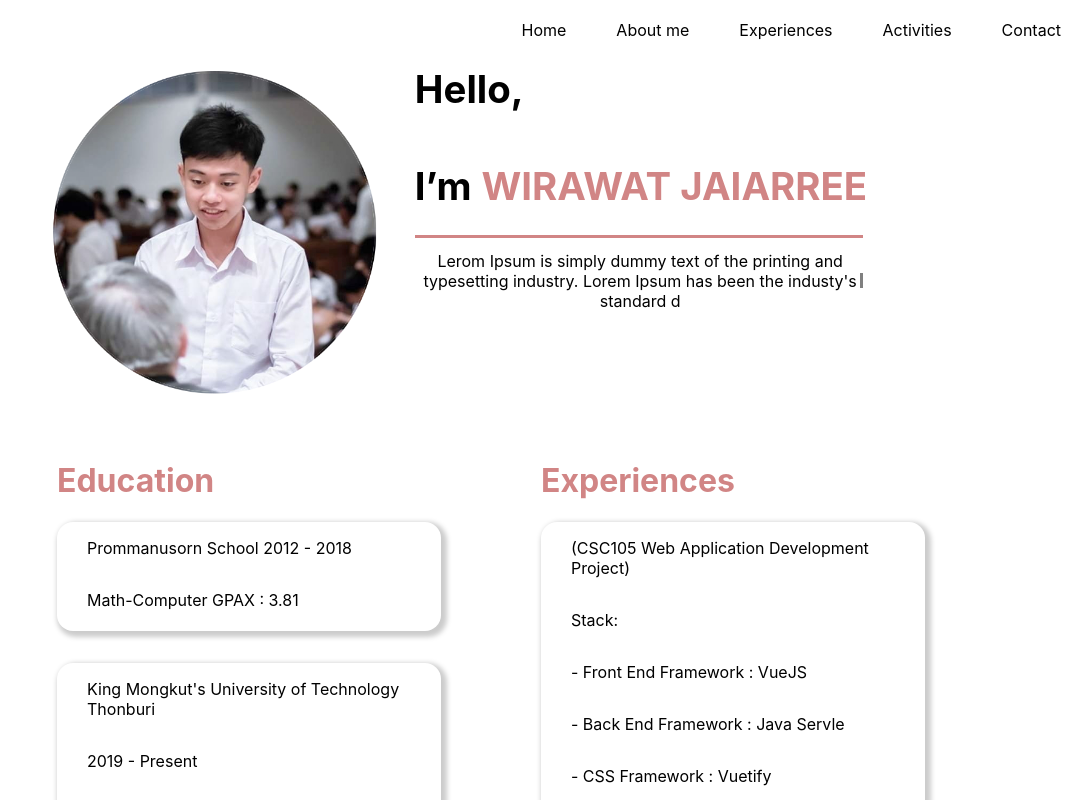
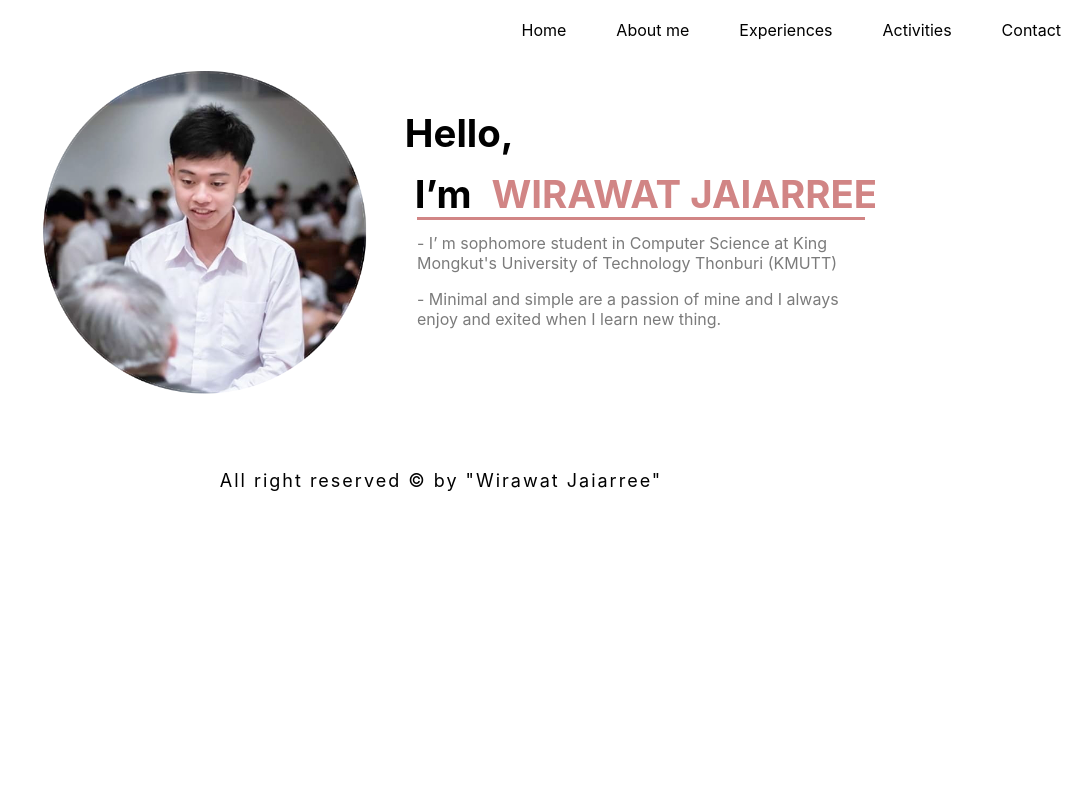
Before and after one commit to wiree65/Wiree-Porfolio, a Next.js app: page /about in a window 1280 px wide. Shown: the top 800 px of the page, without its empty margins (199-1280 px from the left). Built offline with nearby package versions, Linux system fonts and the light colour scheme.

Commit message:
[update] bio

```diff
--- a/component/Nav.js
+++ b/component/Nav.js
@@ -32,15 +32,7 @@ const Nav = ({ page }) => {
           align-items: center;
           margin-right:20px
         }
-        .font{
 
-        }
-
-        @media only screen and (max-width: 320px) {
-          .contact-text {
-            font-size: 5rem;
-          }
-        }
       `}</style>
 
     </Fragment>
--- a/component/typing.js
+++ b/component/typing.js
@@ -27,7 +27,7 @@ const Typing = ({ bio, speed }) => {
   }, []);
   return (
     <Fragment>
-      <p style={{ display: "flex" }}>{text}</p>
+      <p style={{ display: "flex" ,fontWeight:'500'}}>{text}</p>
       <div style={getCursorStyle()}></div>
     </Fragment>
   );
--- a/pages/about.js
+++ b/pages/about.js
@@ -27,7 +27,7 @@ const About = () => {
 
   return (
     <Fragment>
-      <div style={{marginTop:'20px'}}>
+      <div style={{ marginTop: "20px" }}>
         <Layout page="about">
           <div className="motion">
             <div className={` ${isMobile ? "container-mobile" : "container"}`}>
@@ -41,12 +41,23 @@ const About = () => {
               <div className="column-con">
                 <div>
                   <div className={` ${isMobile ? "row-con" : ""}`}>
-                    <h1 className="text">Hello, </h1>
+                    <h1 className="text" style={{ margin: "0px" }}>
+                      Hello,{" "}
+                    </h1>
                     <div className="row-con">
-                      <h1 className="text">I’m </h1>
                       <h1
                         className="text"
-                        style={{ paddingLeft: "10px", color: "#D18585" }}
+                        style={{ margin: "15px 0px 0px 10px" }}
+                      >
+                        I’m{" "}
+                      </h1>
+                      <h1
+                        className="text"
+                        style={{
+                          paddingLeft: "10px",
+                          color: "#D18585",
+                          margin: "15px 0px 0px 10px",
+                        }}
                       >
                         {" "}
                         WIRAWAT JAIARREE
@@ -61,19 +72,24 @@ const About = () => {
                     height: "3px",
                   }}
                 >
-                  <div className="typing">
-                    <Typing
-                      bio="Lerom Ipsum is simply dummy text of the printing and typesetting industry.
-                    Lorem Ipsum has been the industy's standard dummy text ever since the 1500s,"
-                      speed={40}
-                    ></Typing>
+                  <div>
+                    <p style={{ color: "#7B7B7B" }}>
+                      - I’ m sophomore student in Computer Science at King
+                      Mongkut's University of Technology Thonburi (KMUTT)
+                    </p>
+                  </div>
+                  <div>
+                    <p style={{ color: "#7B7B7B" }}>
+                      - Minimal and simple are a passion of mine and I always
+                      enjoy and exited when I learn new thing.
+                    </p>
                   </div>
                 </div>
               </div>
             </div>
           </div>
           <div>
-            <div className="container">
+            {/* <div className="container">
               <div className="info">
                 <div className="container-card">
                   <h1 style={{ color: "#D18585" }}>Education</h1>
@@ -112,8 +128,8 @@ const About = () => {
                     </div>
                   </div>
                 </div>
-              </div>
-            </div>
+              </div> */}
+            {/* </div> */}
             <Footer></Footer>
           </div>
         </Layout>
@@ -179,9 +195,10 @@ const About = () => {
         }
 
         .column-con {
+          margin-top: 70px;
           display: flex;
-          justify-content: flex-start;
-          align-items: flex-start;
+          justify-content: center;
+          align-items: center;
           flex-direction: column;
         }
         .row-con {
```
Also changed, not shown: pages/index.js (+35 -10 lines).
